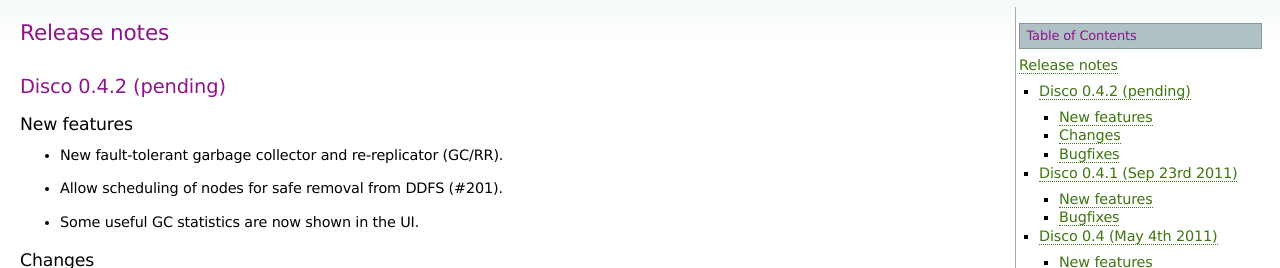
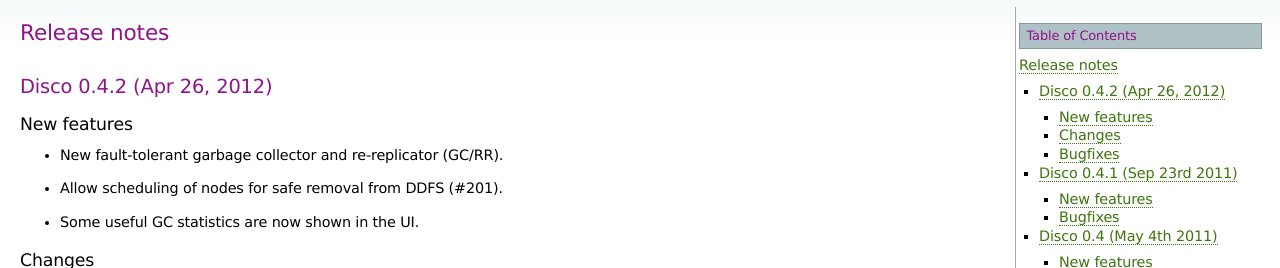
Before and after one commit to discoproject/disco, a Sphinx documentation site: the page built from doc/releases.rst, in a window 1280 px wide and 900 px high. Shown: the top 268 px of the window. Built offline with Sphinx 7.4.7, drawn with Linux system fonts in a browser that asks for light colours.

Commit message:
Update version and release date.

```diff
--- a/doc/releases.rst
+++ b/doc/releases.rst
@@ -2,8 +2,8 @@
 Release notes
 =============
 
-Disco 0.4.2 (pending)
----------------------
+Disco 0.4.2 (Apr 26, 2012)
+--------------------------
 
 New features
 ''''''''''''
```
Also changed, not shown: 1 other file.
